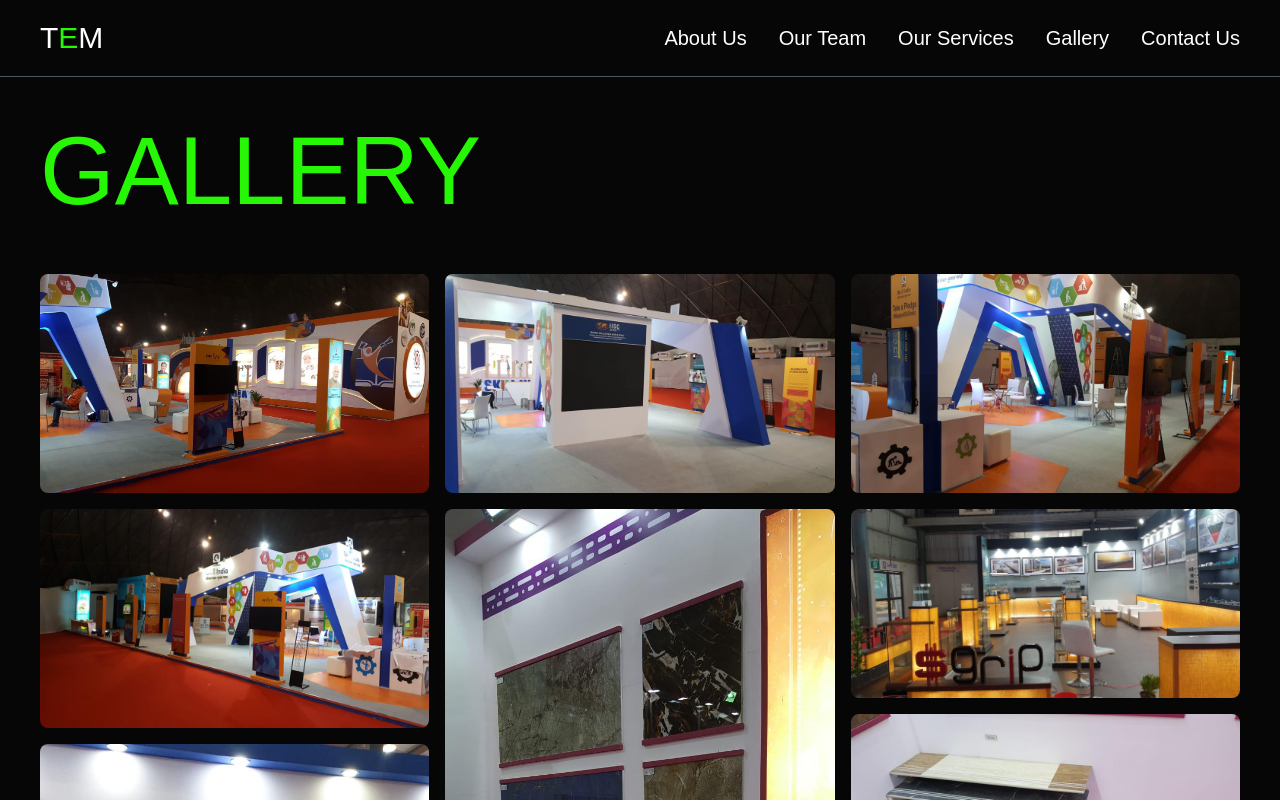
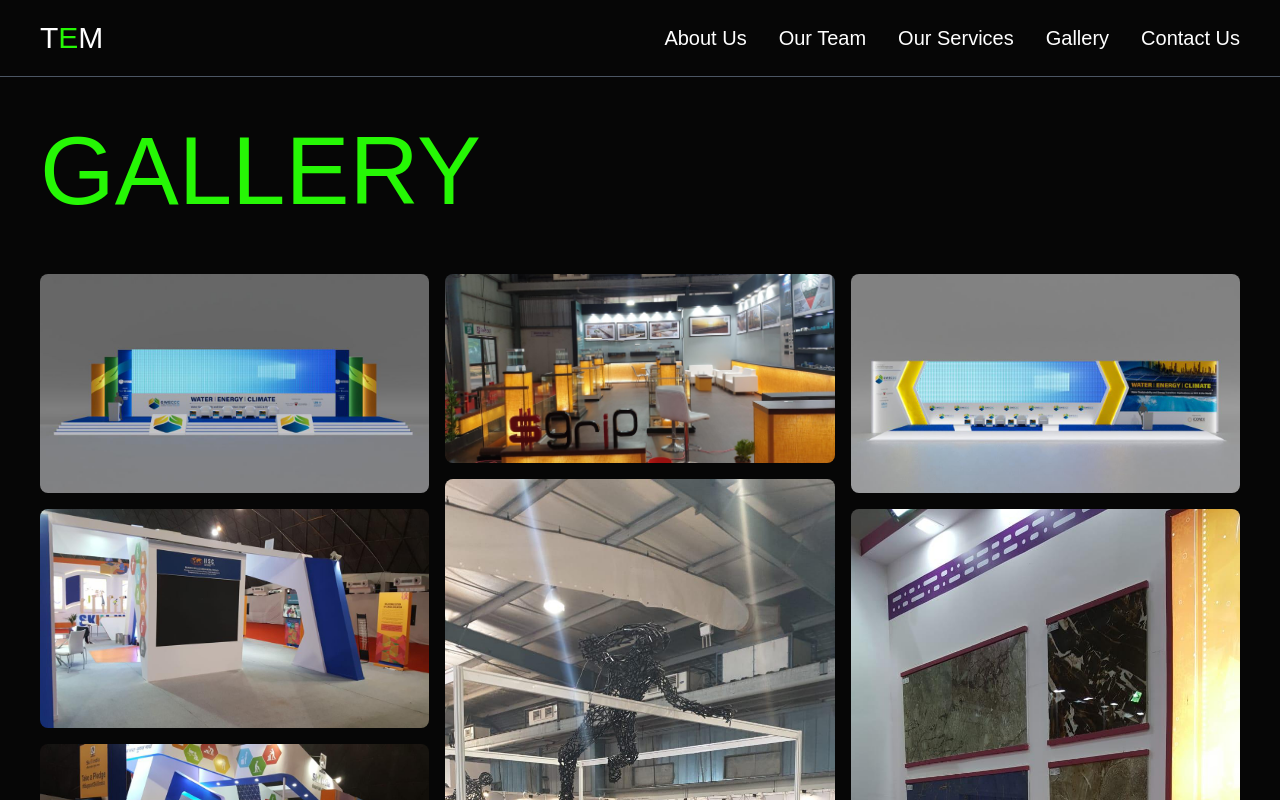
Before and after one commit to Clupai8o0/thurman, a Next.js app: page /gallery in a window 1280 px wide. Shown: the top 800 px of the page. Built offline with nearby package versions, Linux system fonts and the light colour scheme; a web font is replaced by a local one.

Commit message:
galleer pain

```diff
--- a/components/content/masonry.tsx
+++ b/components/content/masonry.tsx
@@ -21,11 +21,12 @@ const Masonry = ({
 			<Heading className="mb-16" delay={1.6} reverse>
 				GALLERY
 			</Heading>
-			<ResponsiveMasonry columnsCountBreakPoints={{ 350: 1, 750: 2, 900: 3 }}>
+			<div className="lg:hidden">
+				<ResponsiveMasonry columnsCountBreakPoints={{ 350: 1, 750: 2 }}>
 					<ReactMasonry gutter="16px">
 						{[
-						12,1, 2, 3, 0, 5, 6, 7, 4, 9, 10, 8, 18, 13, 14, 15, 16, 11, 20, 19,
-					17, 21, 22, 23, 24, 25, 26, 27
+							12, 1, 2, 3, 0, 5, 6, 7, 4, 9, 10, 8, 18, 13, 14, 15, 16, 11, 20,
+							19, 17, 21, 22, 23, 24, 25, 26, 27,
 						].map((i) => (
 							<motion.div
 								className="relative w-full rounded-lg"
@@ -46,6 +47,57 @@ const Masonry = ({
 					</ReactMasonry>
 				</ResponsiveMasonry>
 			</div>
+
+			<div className="hidden md:flex gap-x-4">
+				<div className="flex flex-col gap-y-4 w-1/3">
+					{[20, 2, 3, 4, 5, 10, 7, 8, 11].map((i) => (
+						<motion.img
+							variants={inViewVariants}
+							initial="fromDown"
+							whileInView="visible"
+							transition={{ duration: 0.4 }}
+							viewport={{ once: true }}
+							className="h-auto w-full rounded-lg"
+							src={`/gallery/(${i}).jpeg`}
+							alt="gallery"
+							key={generateKey()}
+						/>
+					))}
+				</div>
+
+				<div className="flex flex-col gap-y-4 w-1/3">
+					{[6, 9, 12, 13, 14, 15, 16, 17, 18].map((i) => (
+						<motion.img
+							variants={inViewVariants}
+							initial="fromDown"
+							whileInView="visible"
+							transition={{ duration: 0.4 }}
+							viewport={{ once: true }}
+							className="h-auto w-full rounded-lg"
+							src={`/gallery/(${i}).jpeg`}
+							alt="gallery"
+							key={generateKey()}
+						/>
+					))}
+				</div>
+
+				<div className="flex flex-col gap-y-4 w-1/3">
+					{[19, 1, 21, 22, 23, 24, 25, 26, 27, 28].map((i) => (
+						<motion.img
+							variants={inViewVariants}
+							initial="fromDown"
+							whileInView="visible"
+							transition={{ duration: 0.4 }}
+							viewport={{ once: true }}
+							className="h-auto w-full rounded-lg"
+							src={`/gallery/(${i}).jpeg`}
+							alt="gallery"
+							key={generateKey()}
+						/>
+					))}
+				</div>
+			</div>
+		</div>
 	);
 };
 
```
Lines whose indentation alone changed are shown as unchanged.
